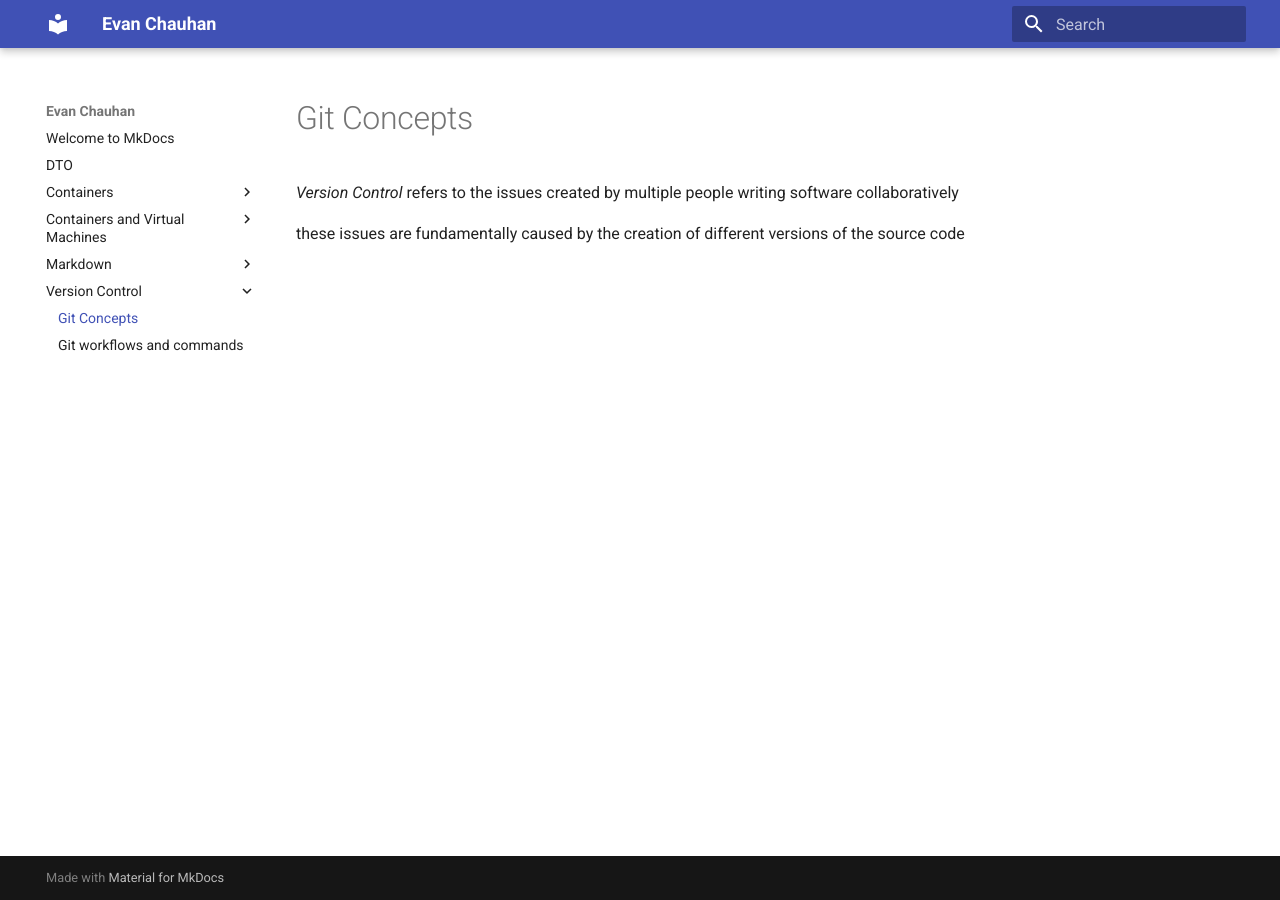
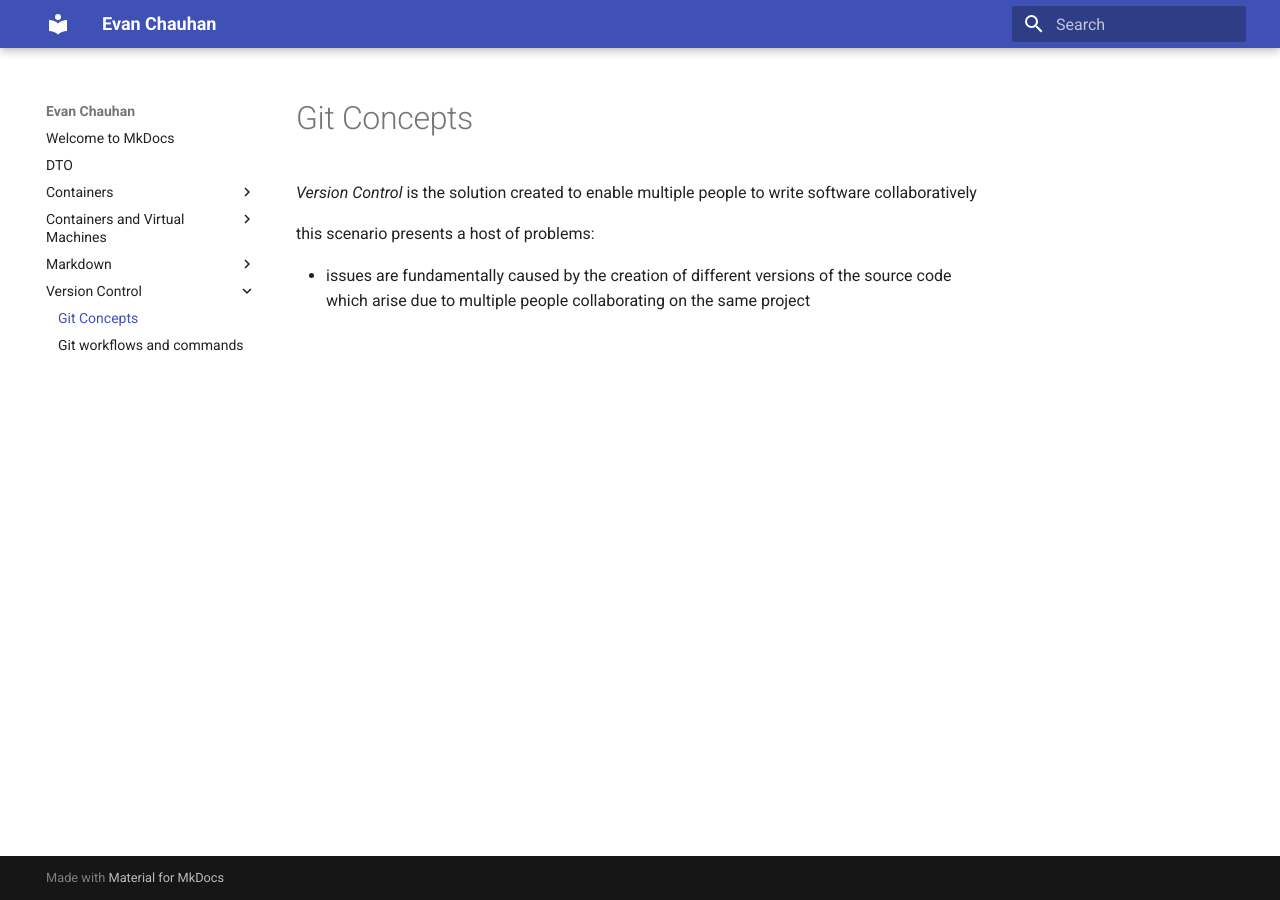
Before and after one commit to EvanChauhan/mydocs-site, an MkDocs documentation site: the page built from docs/Version Control/Git Concepts.md, in a window 1280 px wide. Built offline with MkDocs 1.6.1 and Material for MkDocs 9.7.7, drawn with Linux system fonts in a browser that asks for light colours.

Commit message:
elaborating git concepts and trying to create mermaid diagram

```diff
--- a/docs/Version Control/Git Concepts.md
+++ b/docs/Version Control/Git Concepts.md
@@ -1,3 +1,5 @@
-_Version Control_ refers to the issues created by multiple people writing software collaboratively
+_Version Control_ is the solution created to enable multiple people to write software collaboratively
 
-these issues are fundamentally caused by the creation of different versions of the source code
+this scenario presents a host of problems:
+
+- issues are fundamentally caused by the creation of different versions of the source code which arise due to multiple people collaborating on the same project
```
Also changed, not shown: docs/Version Control/Git workflows and commands.md (+7 -0 lines).
